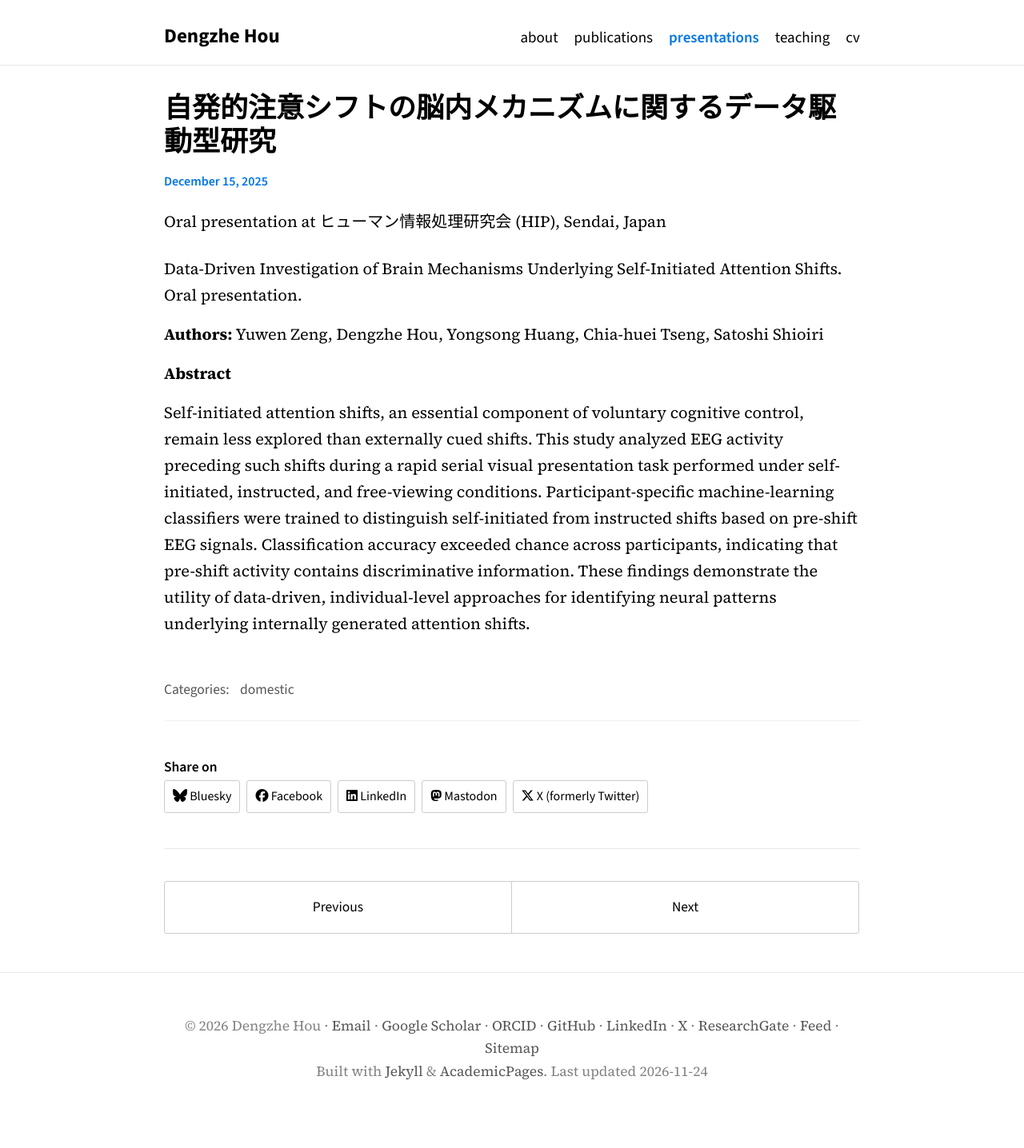
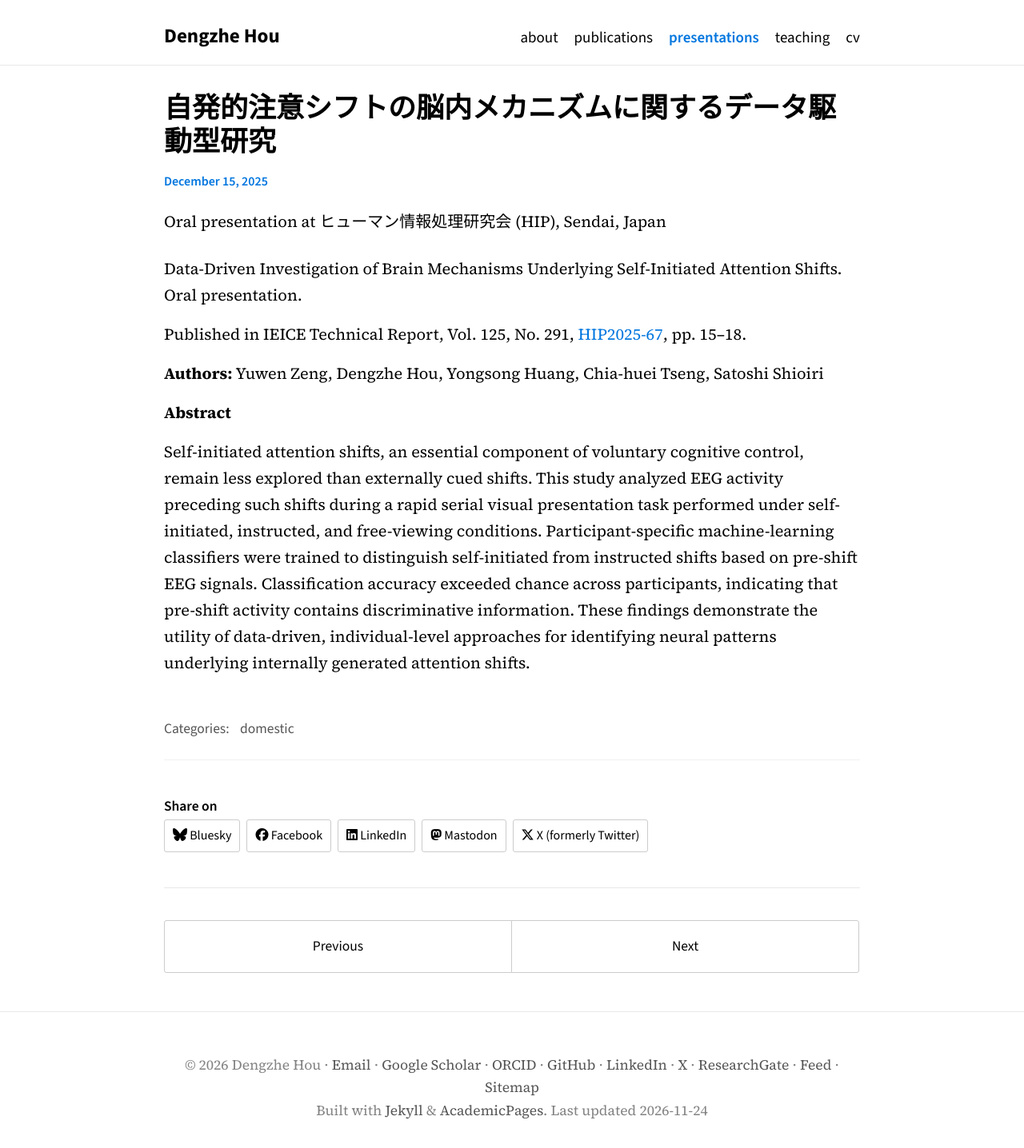
Before and after one commit to dengzhe-hou/dengzhe-hou.github.io, a Jekyll site: the page built from _talks/2025-12-15-hip-zeng.md, in a window 1280 px wide. Shown: the whole page at 80% size. Built offline with Jekyll 4.4.1, drawn with Linux system fonts in a browser that asks for light colours; before the commit the page ends 1387 px from its top, so only the background shows below that.

Commit message:
Add IEICE Technical Report citations to the two HIP 2025 talks

```diff
--- a/_talks/2025-12-15-hip-zeng.md
+++ b/_talks/2025-12-15-hip-zeng.md
@@ -12,6 +12,8 @@ category: domestic
 
 Data-Driven Investigation of Brain Mechanisms Underlying Self-Initiated Attention Shifts. Oral presentation.
 
+Published in IEICE Technical Report, Vol. 125, No. 291, [HIP2025-67](https://ken.ieice.org/ken/paper/20251215DcQ4/), pp. 15–18.
+
 **Authors:** Yuwen Zeng, Dengzhe Hou, Yongsong Huang, Chia-huei Tseng, Satoshi Shioiri
 
 **Abstract**
```
Also changed, not shown: _talks/2025-12-15-hip-kin.md (+2 -0 lines).
